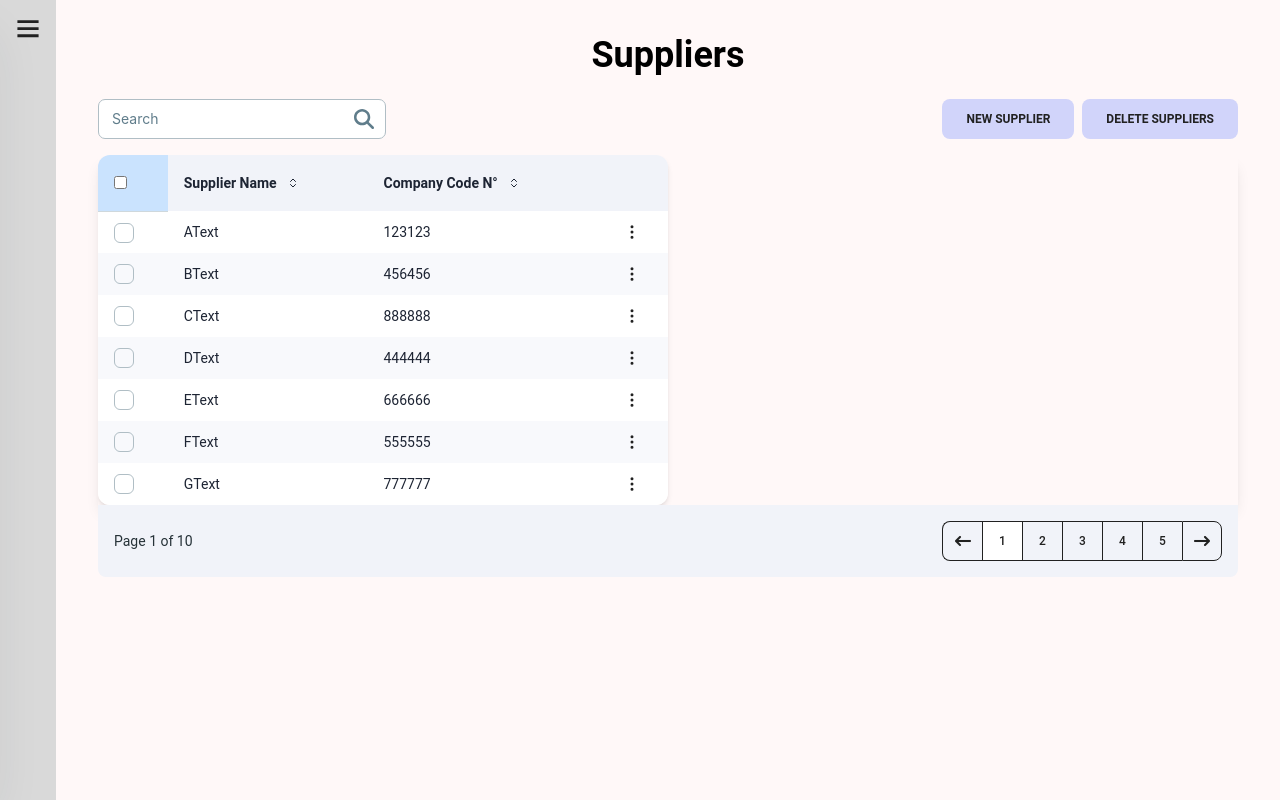
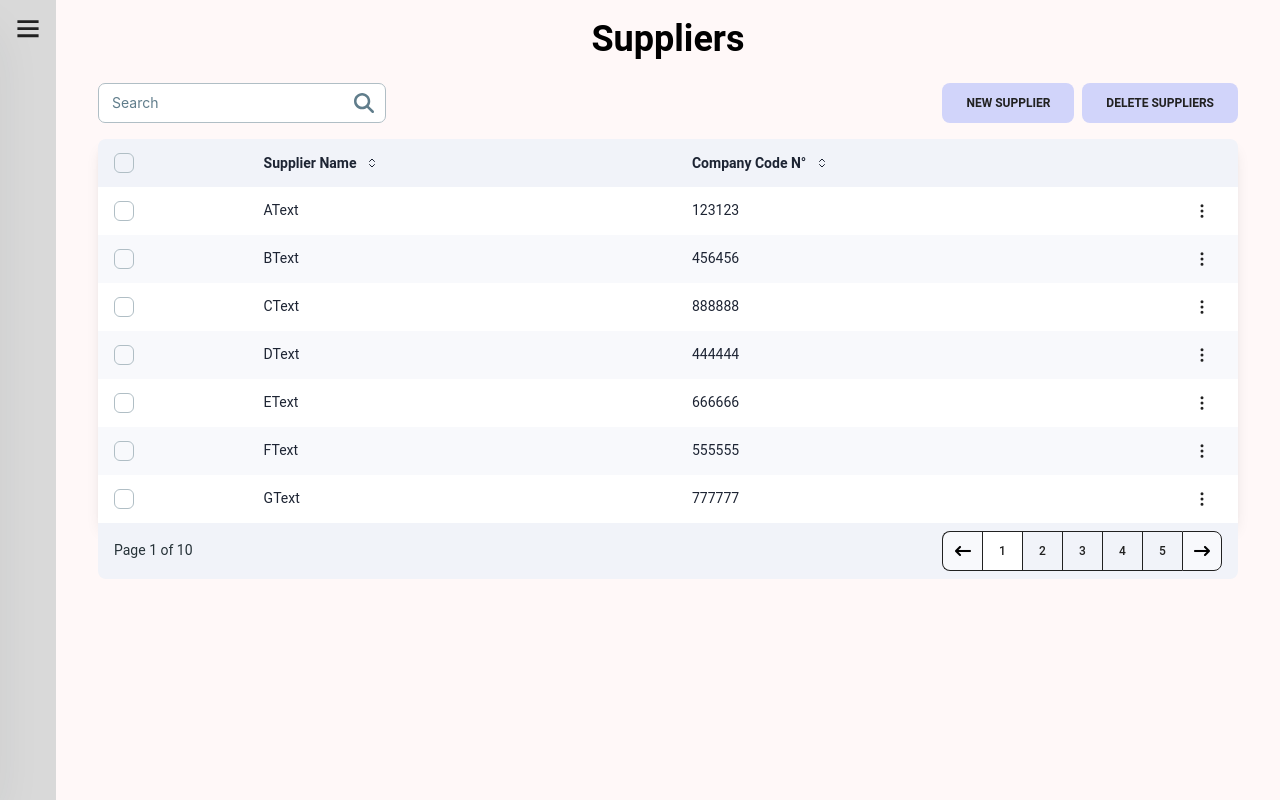
Before and after one commit to rogelioolarte/s15-13-ft-java-react, a React (Vite) app in the folder front/: page /suppliers in a window 1280 px wide. Built offline with nearby package versions, Linux system fonts and the light colour scheme; no server answers.

Commit message:
feat: suppliersTable modularizada y mejorados los estilos

```diff
--- a/front/src/components/container/Sidebar.jsx
+++ b/front/src/components/container/Sidebar.jsx
@@ -31,11 +31,11 @@ export default function Sidebar ({ isDrawerOpen, setIsDrawerOpen }) {
       url: '/sales',
       icon: <BsReceipt className='h-5 w-5' />
     },
-    {
-      name: 'Purchases',
-      url: '/purchases',
-      icon: <BsCartCheck className='h-5 w-5' />
-    },
+    // {
+    //   name: 'Purchases',
+    //   url: '/purchases',
+    //   icon: <BsCartCheck className='h-5 w-5' />
+    // },
     {
       name: 'Suppliers',
       url: '/suppliers',
--- /dev/null
+++ b/front/src/components/container/SuppliersHeader.jsx
@@ -0,0 +1,31 @@
+import { FaMagnifyingGlass } from 'react-icons/fa6'
+import {
+  Button,
+  Input,
+  Typography
+} from '@material-tailwind/react'
+
+export default function SuppliersHeader () {
+  return (
+    <>
+      <div className='w-full text-center'>
+        <Typography variant='h2' color='black'>
+          Suppliers
+        </Typography>
+      </div>
+      <div className='w-full flex flex-col lg:flex-row items-center lg:justify-between gap-2'>
+        <div className='w-full md:w-72'>
+          <Input
+            className='bg-white'
+            label='Search'
+            icon={<FaMagnifyingGlass className='h-5 w-5' />}
+          />
+        </div>
+        <div className='flex flex-wrap items-center gap-2'>
+          <Button className='min-w-fit flex-1 bg-[#D1D4FA] text-gray-900 shadow-none hover:shadow-none hover:bg-indigo-100 transition-all duration-300 ease-in-out'>NEW SUPPLIER</Button>
+          <Button className='min-w-fit flex-1 bg-[#D1D4FA] text-gray-900 shadow-none hover:shadow-none hover:bg-indigo-100 transition-all duration-300 ease-in-out'>DELETE SUPPLIERS</Button>
+        </div>
+      </div>
+    </>
+  )
+}
--- a/front/src/components/container/SuppliersSection.jsx
+++ b/front/src/components/container/SuppliersSection.jsx
@@ -1,20 +1,17 @@
 import { useState, useEffect } from 'react'
-import { FaMagnifyingGlass } from 'react-icons/fa6'
+import { toast } from 'sonner'
 import {
-  Button,
   Card,
   CardHeader,
-  Input,
-  Typography,
   CardBody,
   CardFooter
 } from '@material-tailwind/react'
 import SimplePagination from '../pure/pagination/SimplePagination'
 import PaginationGroup from '../pure/pagination/PaginationGroup'
-import { SuppliersTable } from './SuppliersTable'
 import { useSuppliersActions } from '../../hooks/useSuppliersActions.js'
 import { useGetAllSuppliersQuery } from '../../store/apiSlice'
-import { toast } from 'sonner'
+import SuppliersTable from './SuppliersTable'
+import SuppliersHeader from './SuppliersHeader.jsx'
 
 const TABLE_HEAD = ['checkbox', 'Supplier Name', 'Company Code N°', '']
 
@@ -74,40 +71,17 @@ export default function SuppliersSection () {
     }
   }, [])
   const [checkedItems, setCheckedItems] = useState(new Array(TABLE_ROWS.length).fill(false))
-  const selectedItems = checkedItems.filter((value) => value === true)
-
-  const findProduct = () => {
-    const index = checkedItems.findIndex((value) => value === true)
-    return TABLE_ROWS[index]
-  }
 
   return (
-    <main className='w-full flex justify-center overflow-hidden p-8'>
+    <main className='w-full flex justify-center overflow-hidden px-6 py-4'>
       <Card className='h-full w-full max-w-screen-xl rounded-none bg-transparent shadow-none'>
         <CardHeader floated={false} shadow={false} className='rounded-none bg-transparent flex flex-col gap-5 m-0 mb-4'>
-          <div className='w-full text-center'>
-            <Typography variant='h2' color='black'>
-              Suppliers
-            </Typography>
-          </div>
-          <div className='w-full flex flex-col lg:flex-row items-center lg:justify-between gap-2'>
-            <div className='w-full md:w-72'>
-              <Input
-                className='bg-white'
-                label='Search'
-                icon={<FaMagnifyingGlass className='h-5 w-5' />}
-              />
-            </div>
-            <div className='flex gap-2 items-center'>
-              <Button className='bg-[#D1D4FA] text-gray-900 shadow-none hover:shadow-none hover:bg-indigo-100 transition-all duration-300 ease-in-out'>NEW SUPPLIER</Button>
-              <Button className='bg-[#D1D4FA] text-gray-900 shadow-none hover:shadow-none hover:bg-indigo-100 transition-all duration-300 ease-in-out'>DELETE SUPPLIERS</Button>
-            </div>
-          </div>
+          <SuppliersHeader />
         </CardHeader>
         <CardBody className='tableBody overflow-x-scroll p-0 shadow-lg rounded-t-lg'>
           <SuppliersTable TABLE_ROWS={TABLE_DATA} TABLE_HEAD={TABLE_HEAD} checkedItems={checkedItems} setCheckedItems={setCheckedItems} />
         </CardBody>
-        <CardFooter className='flex items-center bg-[#F1F3F9] rounded-b-lg justify-center sm:justify-between p-4'>
+        <CardFooter className='flex items-center bg-[#F1F3F9] rounded-b-lg justify-center sm:justify-between px-4 py-2'>
           <PaginationGroup active={active} setActive={setActive} />
           <SimplePagination active={active} setActive={setActive} />
         </CardFooter>
--- a/front/src/components/container/SuppliersTable.jsx
+++ b/front/src/components/container/SuppliersTable.jsx
@@ -1,8 +1,8 @@
 import MenuActionsTable from '../pure/MenuActionsTable'
-import { Card, Checkbox, Typography } from '@material-tailwind/react'
+import { Checkbox, Typography } from '@material-tailwind/react'
 import { LuChevronsUpDown } from 'react-icons/lu'
 
-export function SuppliersTable ({ TABLE_ROWS, TABLE_HEAD, checkedItems, setCheckedItems }) {
+export default function SuppliersTable ({ TABLE_ROWS, TABLE_HEAD, checkedItems, setCheckedItems }) {
   const handleCheckAll = () => {
     const allChecked = checkedItems.every((item) => item)
     setCheckedItems(new Array(TABLE_ROWS.length).fill(!allChecked))
@@ -15,22 +15,26 @@ export function SuppliersTable ({ TABLE_ROWS, TABLE_HEAD, checkedItems, setCheck
   }
 
   return (
-    <Card className='h-full w-full lg:w-1/2 overflow-auto'>
     <table className='w-full min-w-max table-auto text-left'>
       <thead>
         <tr>
           {TABLE_HEAD.map((head, index) =>
-              head === 'checkbox'
-                ? (
-                  <th key={index} className='border-b border-blue-gray-100 bg-secondary-40 p-4'>
-                    <input type='checkbox' onChange={handleCheckAll} checked={checkedItems.every((item) => item)} />
-                  </th>
-                  )
-                : (
             <th
               key={head}
-                    className='first:w-8 last:w-8 first:cursor-default last:cursor-default cursor-pointer bg-[#F1F3F9] p-4 transition-colors hover:bg-[#e4e7ee] first:hover:bg-[#F1F3F9] last:hover:bg-[#F1F3F9]'
+              className='first:flex items-center last:w-10 h-12 first:cursor-default last:cursor-default cursor-pointer bg-[#F1F3F9] p-4 transition-colors hover:bg-[#e4e7ee] first:hover:bg-[#F1F3F9] last:hover:bg-[#F1F3F9]'
             >
+              {head === 'checkbox'
+                ? (
+                  <Checkbox
+                    ripple={false}
+                    className='hover:before:opacity-0'
+                    containerProps={{
+                      className: 'p-0'
+                    }}
+                    checked={checkedItems.every((item) => item)}
+                    onChange={handleCheckAll}
+                  />)
+                : (
                   <Typography
                     variant='small'
                     className='flex text-[#1D2433] font-semibold items-center gap-2 leading-none'
@@ -39,21 +43,16 @@ export function SuppliersTable ({ TABLE_ROWS, TABLE_HEAD, checkedItems, setCheck
                     {(index !== 0 && index !== TABLE_HEAD.length - 1) && (
                       <LuChevronsUpDown strokeWidth={2} className='h-3 w-4' />
                     )}
-                    </Typography>
-                  </th>
-                  )
-            )}
+                  </Typography>)}
+            </th>)}
         </tr>
       </thead>
       <tbody>
         {TABLE_ROWS.map(
           ({ id, name, cuit }, index) => {
-              const classes = 'px-4 text-[#1D2433]'
+            const classes = 'px-4 py-1 text-[#1D2433]'
             return (
               <tr key={id} className='even:bg-[#F8F9FC] odd:bg-white'>
-                  {/* <td className='p-4'>
-                    <input type='checkbox' checked={checkedItems[index]} onChange={() => handleCheckItem(index)} />
-                  </td> */}
                 {/* checked */}
                 <td className={classes}>
                   <div className='flex items-center gap-3'>
@@ -103,6 +102,5 @@ export function SuppliersTable ({ TABLE_ROWS, TABLE_HEAD, checkedItems, setCheck
         )}
       </tbody>
     </table>
-    </Card>
   )
 }
--- a/front/src/components/pure/pagination/PaginationGroup.jsx
+++ b/front/src/components/pure/pagination/PaginationGroup.jsx
@@ -25,15 +25,15 @@ export default function PaginationGroup ({ active, setActive }) {
         Page 1 of 10
       </Typography>
       <ButtonGroup variant='outlined' className='hidden sm:block'>
-        <IconButton onClick={prev}>
+        <IconButton className='hover:opacity-100 bg-[#f8f9fc] text-black focus:ring-0' onClick={prev}>
           <FaArrowLeftLong strokeWidth={2} className='h-4 w-4' />
         </IconButton>
-        <IconButton {...getItemProps(1)}>1</IconButton>
-        <IconButton {...getItemProps(2)}>2</IconButton>
-        <IconButton {...getItemProps(3)}>3</IconButton>
-        <IconButton {...getItemProps(4)}>4</IconButton>
-        <IconButton {...getItemProps(5)}>5</IconButton>
-        <IconButton onClick={next}>
+        <IconButton className='hover:opacity-100 bg-[#f8f9fc] text-black focus:ring-0' {...getItemProps(1)}>1</IconButton>
+        <IconButton className='hover:opacity-100 bg-[#f8f9fc] text-black focus:ring-0' {...getItemProps(2)}>2</IconButton>
+        <IconButton className='hover:opacity-100 bg-[#f8f9fc] text-black focus:ring-0' {...getItemProps(3)}>3</IconButton>
+        <IconButton className='hover:opacity-100 bg-[#f8f9fc] text-black focus:ring-0' {...getItemProps(4)}>4</IconButton>
+        <IconButton className='hover:opacity-100 bg-[#f8f9fc] text-black focus:ring-0' {...getItemProps(5)}>5</IconButton>
+        <IconButton className='hover:opacity-100 bg-[#f8f9fc] text-black focus:ring-0' onClick={next}>
           <FaArrowRightLong strokeWidth={2} className='h-4 w-4' />
         </IconButton>
       </ButtonGroup>
```
Lines whose indentation alone changed are shown as unchanged.
